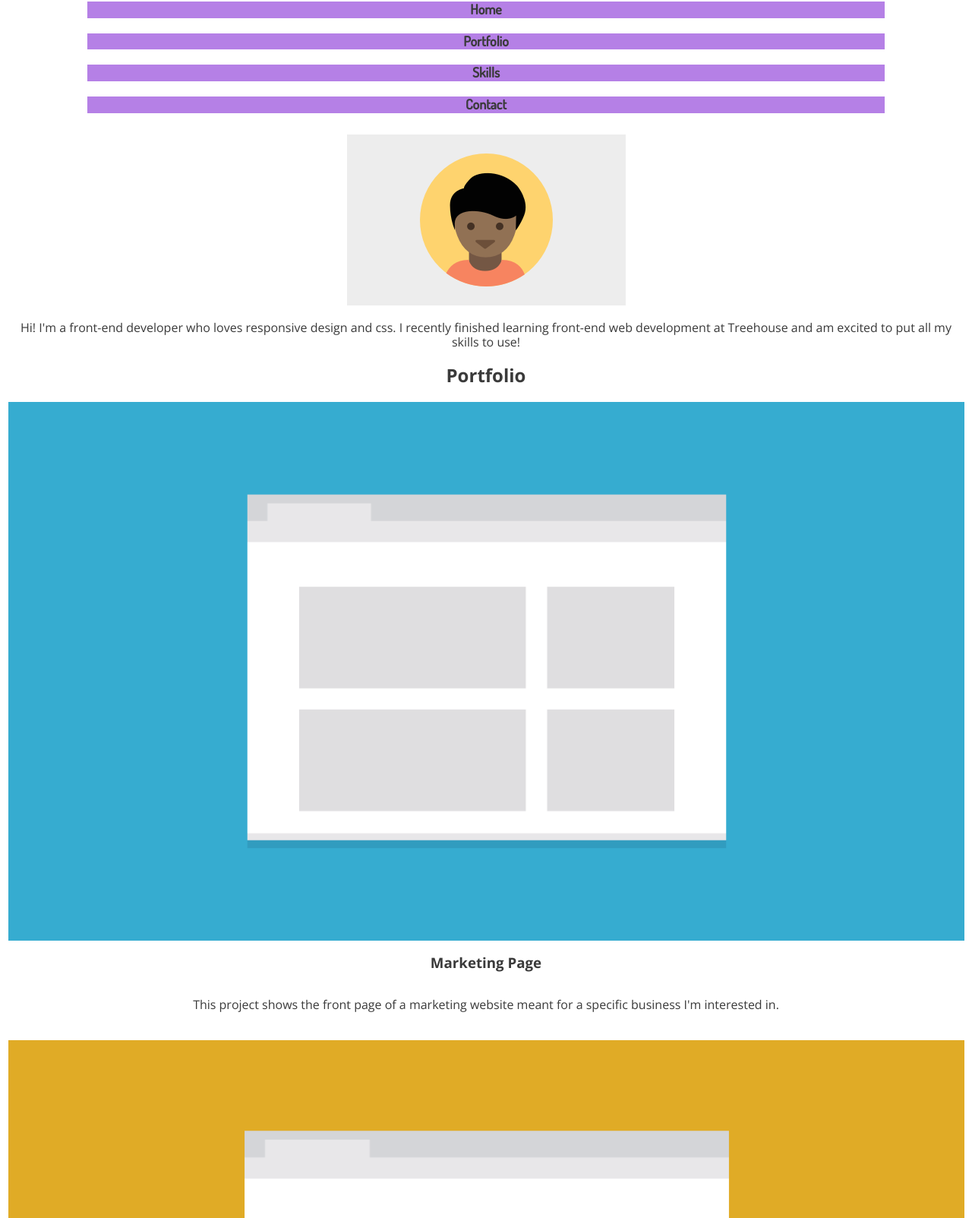
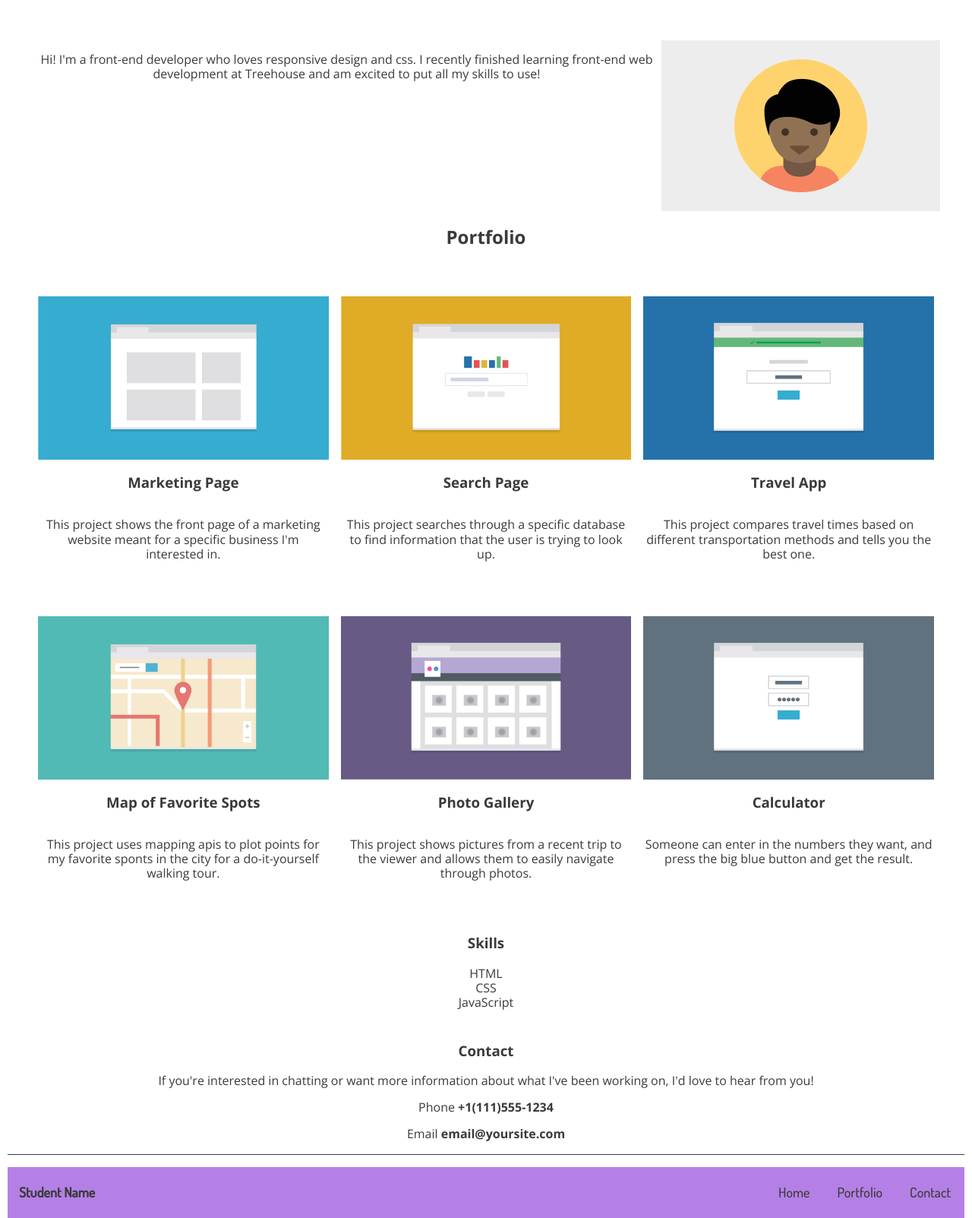
Before and after one commit to rhubbuck/Tech-Degree-Project-2, a plain HTML site: page index.html in a window 1280 px wide. Shown: the part 77-1680 px from the top of the page at 76% size. Drawn offline with nearby package versions, Linux system fonts and the light colour scheme.

Commit message:
Responsive Changes
Added screen breaks at 768 and 1024px

```diff
--- a/index.html
+++ b/index.html
@@ -11,24 +11,23 @@
     <title>Student Portfolio</title>
 </head>
 <body>
-   <div class="main-wrap">
     <header>
         <h1>Student Name</h1>
         <nav>
         <ul class="main-nav">
-            <li><div><a href="#top"><strong>Home</strong></div></a></li>
-            <li><div><a href="#portfolio"><strong>Portfolio</strong></div></a></li>
-            <li><div><a href="#skills"><strong>Skills</strong></div></a></li>
-            <li><div><a href="#contact-info"><strong>Contact</strong></div></a></li>
+            <li><div class="nav-items"><a href="#top"><strong>Home</strong></div></a></li>
+            <li><div class="nav-items"><a href="#portfolio"><strong>Portfolio</strong></div></a></li>
+            <li><div class="nav-items"><a href="#skills"><strong>Skills</strong></div></a></li>
+            <li><div class="nav-items"><a href="#contact-info"><strong>Contact</strong></div></a></li>
         </ul>
         </nav>
     </header>
-    <banner>
+    <banner class="banner">
         <img src="images/responsive-layout-profile.png" alt="Profile photo of student" id="profile-img">
         <p>Hi! I'm a front-end developer who loves responsive design and css. I recently finished learning front-end web development at Treehouse and am excited to put all my skills to use!</p>
     </banner>
+    <h2 id="portfolio">Portfolio</h2>
     <main>
-        <h2 id="portfolio">Portfolio</h2>
         <section id="marketing">
             <img src="images/portfolio-1.png" alt="Picture of front page of marketing project">
             <h3>Marketing Page</h3>
@@ -74,15 +73,14 @@
         <p>Phone <strong>+1(111)555-1234</strong></p>
         <p>Email <strong>email@yoursite.com</strong></p>
     </div>
-    </div>
-    <div class="footer-wrap">
-        <hr>
     <footer>
-        <span>
             <h4 id="student-name">Student Name</h4>
             <h4 id="to-top"><a href="#top">Back To Top</a></h4>
-        </span>
+            <ul id="bottom-nav">
+                <li class="footer-nav"><a href="#top">Home</a></li>
+                <li class="footer-nav"><a href="#portfolio">Portfolio</a></li>
+                <li class="footer-nav"><a href="#contact-info">Contact</a></li>
+            </ul>
     </footer>
-</div>
 </body>
 </html>
--- a/styles.css
+++ b/styles.css
@@ -6,10 +6,12 @@ body {
     line-height: 1.2;
     color: #3a3a3a;
     min-height: 100vh;
-    margin-left: 0;
-    margin-right: 0;
     margin-bottom: 0;
     text-align: center;
+    display: flex;
+    flex-direction: column;
+    margin-left: 10px;
+    margin-right: 10px;
 
 }
 ul {
@@ -29,9 +31,12 @@ h1 {
     margin: auto;
     color:rgb(181, 128, 230)
 }
-span {
+footer {
     display: inline-flex;
     justify-content: space-between;
+    margin: 1rem 0 0;
+    background-color: rgb(181, 128, 230);
+    padding: 0;
 }
 #student-name, #to-top {
     padding-left: 15px;
@@ -45,7 +50,7 @@ a {
     max-width: 50vw;
 }
 li {
-    padding: 10px 105px;
+    padding: 5px 105px;
 }
 #skills li {
     padding: 0;
@@ -56,19 +61,88 @@ strong, a{
 section {
     margin: 20px auto;
 }
- li div {
+li div {
     background-color: rgb(181, 128, 230);
-}
-footer {
-    background-color: rgb(181, 128, 230);
-    padding: 0;
-    margin-left: auto;
-}
-.main-wrap {
-    margin-left: 10px;
-    margin-right: 10px;
 }
 header, footer {
     font-family: 'Dosis', sans-serif;
     font-size: large;
 }
+.contact {
+    border-bottom: solid #3a3a3a 1px;
+}
+/*Media Queries*/
+@media (max-width: 767px){
+    #bottom-nav {
+        display: none;
+    }
+}
+
+@media (min-width: 767px){
+    #to-top{
+        display: none;
+    }
+    footer, #bottom-nav {
+        display: flex;
+    }
+    footer {
+        justify-content: space-between;
+        flex-direction: row;
+        align-items: center;
+    }
+    .footer-nav {
+        padding: 0 1em;
+    }
+    header, .main-nav {
+        display: flex;
+    }
+    header {
+        flex-direction: column;
+        align-items: center;
+        justify-content: space-between;
+    }
+    .main-nav li {
+        padding: 0 .5em;
+    }
+   h1 {
+       margin: 0;
+   }
+   li div {
+       background-color: white;
+   }
+  .banner {
+      display: flex;
+      flex-direction: row-reverse;
+      padding: 1rem;
+  }
+  header, main {
+      padding: 0 1rem;
+  }
+  main {
+      display: flex;
+      flex-wrap: wrap;
+  }
+  section {
+      flex: 1 45%;
+      padding: .5em;
+  }
+  .contact {
+      padding: 0 6rem;
+  }
+}
+
+@media (min-width: 1024px){
+    main, .banner {
+        padding: 1rem 2rem 0 2rem;
+    }
+    header {
+        flex-direction: row;
+        padding: 1.5rem 2rem;
+    }
+    section {
+        flex: 1 30%;
+    }
+    #skills {
+        margin: 0;
+    }
+}
```
Also changed, not shown: 1 other file.
